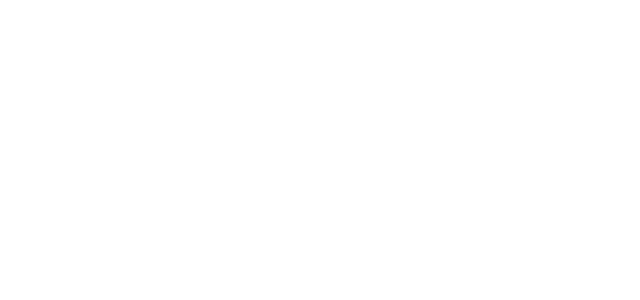
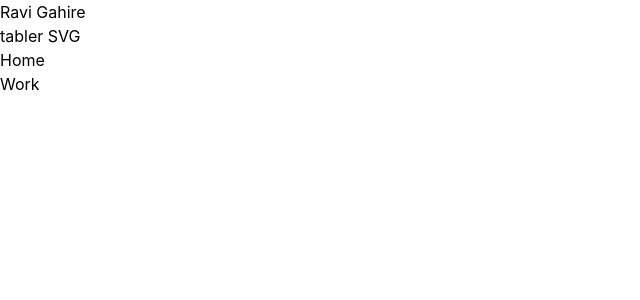
Before and after one commit to RaviGahire/Portfolio, a React (Vite) app: page /my-work in a window 1280 px wide. Before the commit this address had no page. Shown: the top 300 px of the page, without its empty margins (0-640 px from the left). Built offline with nearby package versions, Linux system fonts and the light colour scheme.

Commit message:
refactor: Update AppRoutes to use functional components and improve route structure

```diff
--- a/src/routes/AppRoutes.tsx
+++ b/src/routes/AppRoutes.tsx
@@ -1,31 +1,49 @@
 import type { ReactElement } from "react";
-import { BrowserRouter as Router, Routes, Route } from "react-router-dom";
+import { BrowserRouter , Routes, Route } from "react-router-dom";
 import { Home } from "../pages/Home";
 import { Layout } from "../layout/Layout";
+import { Work } from "../pages/Work";
+import { About } from "../pages/About";
+import { Header } from "../components/common/Header";
 
 export const AppRoutes = () => {
-
   type RoutesPaths = {
     path: string;
-    element: ReactElement ;
+    element: ReactElement;
   };
 
   const routes: RoutesPaths[] = [
     {
       path: "/",
-      element: <Home/>,
+      // element: <Home />,
+       element: <>Home page</>,
+    },
+    {
+      path: "/my-work",
+      element: <Work />,
+    },
+    {
+      path: "/about-me",
+      element: <About />,
+    },
+    {
+      path: "/contact-me",
+      element: <Work />,
     },
   ];
 
   return (
-    <Router>
+    <BrowserRouter>
+    {/* Header */}
+    <Header/>
+    {/* main Layout */}
       <Layout>
         <Routes>
-        {routes.map((items) => (
-          <Route key={items.path} path={items.path} element={items.element} />
-        ))}
-      </Routes>
+          {routes.map((items) => (
+            <Route key={items.path} path={items.path} element={items.element} />
+          ))}
+        </Routes>
       </Layout>
-    </Router>
+    </BrowserRouter>
   );
 };
```
